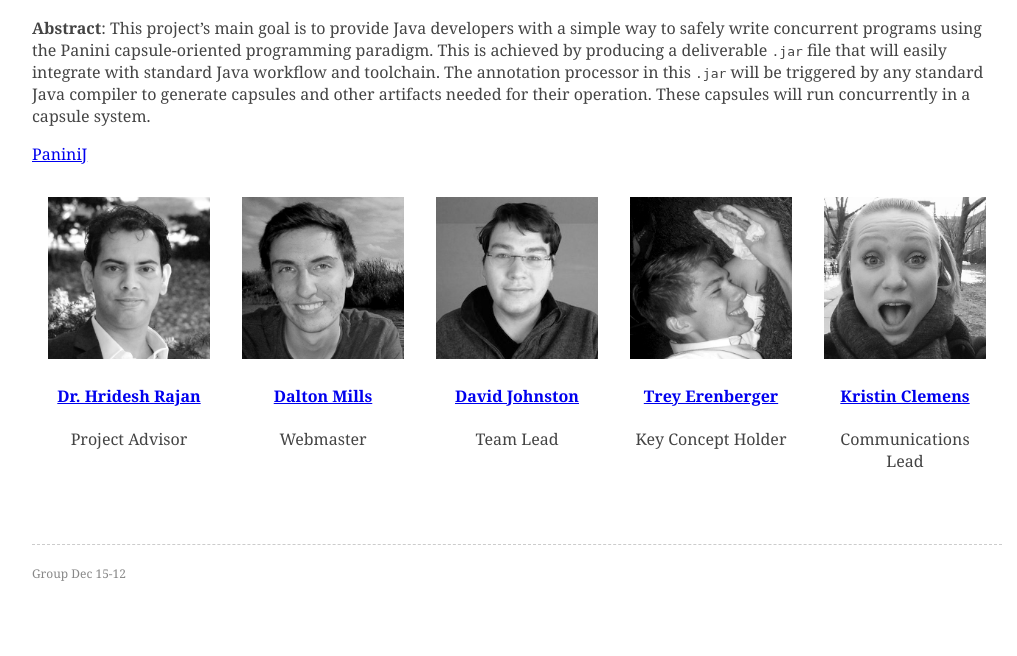
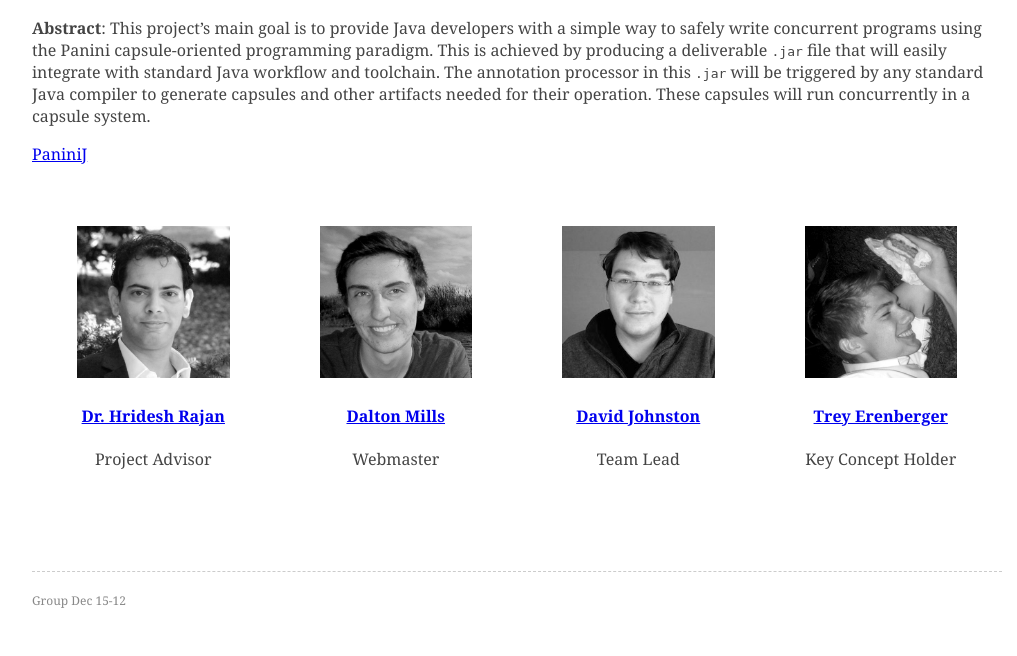
Before and after one commit to ddmills/dec1512.sd.ece.iastate.edu, a PHP site: page / in a window 1280 px wide. Shown: the part 144-800 px from the top of the page, without its empty margins (123-1140 px from the left). Run offline with PHP 8.4, Linux system fonts and the light colour scheme.

Commit message:
added week 12 report

```diff
--- a/index.php
+++ b/index.php
@@ -25,10 +25,12 @@
     <h4> <a href='http://github.com/TErenberger'>Trey Erenberger</a> </h4>
     <p> Key Concept Holder </p>
   </div>
+<!--
   <div class='profile'>
     <img src='src/img/kristin.png'>
     <h4> <a href='http://github.com/kristinclemens'>Kristin Clemens</a> </h4>
     <p> Communications Lead </p>
   </div>
+-->
 </div>
 <?php include_once 'src/php/parts/footer.php'; ?>
--- a/reports.php
+++ b/reports.php
@@ -3,6 +3,7 @@
 <h2><i class='fa fa-fw fa-line-chart'></i> Weekly Reports </h2>
 <div class='container'>
   <ul>
+    <li><a href='/docs/report/week-12.pdf'>Week 12</a></li>
     <li><a href='/docs/report/week-10-11.pdf'>Week 10 &amp; 11</a></li>
     <li><a href='/docs/report/week-9.pdf'>Week 9</a></li>
     <li><a href='/docs/report/week-8.pdf'>Week 8</a></li>
--- a/src/css/main.css
+++ b/src/css/main.css
@@ -81,8 +81,8 @@ h6 > small {
 }
 
 .profile {
-  width      : 20%;
-  padding    : 16px;
+  width      : 25%;
+  padding    : 45px;
   float      : left;
   text-align : center;
 }
```
Also changed, not shown: src/img/example/ex-fig-console.png (added), src/img/example/ex-fig-greeter.png (added), src/img/example/ex-fig-helloworld.png (added), src/img/example/ex-fig-stream.png (added), src/img/example/fig1.png (added), src/img/example/fig2.png (added), src/img/example/fig3.png (added), src/img/example/fig4.png (added), src/img/example/fig5.png (added), src/img/example/fig6.png (added), src/img/example/fig7.png (added), 2 other files.
